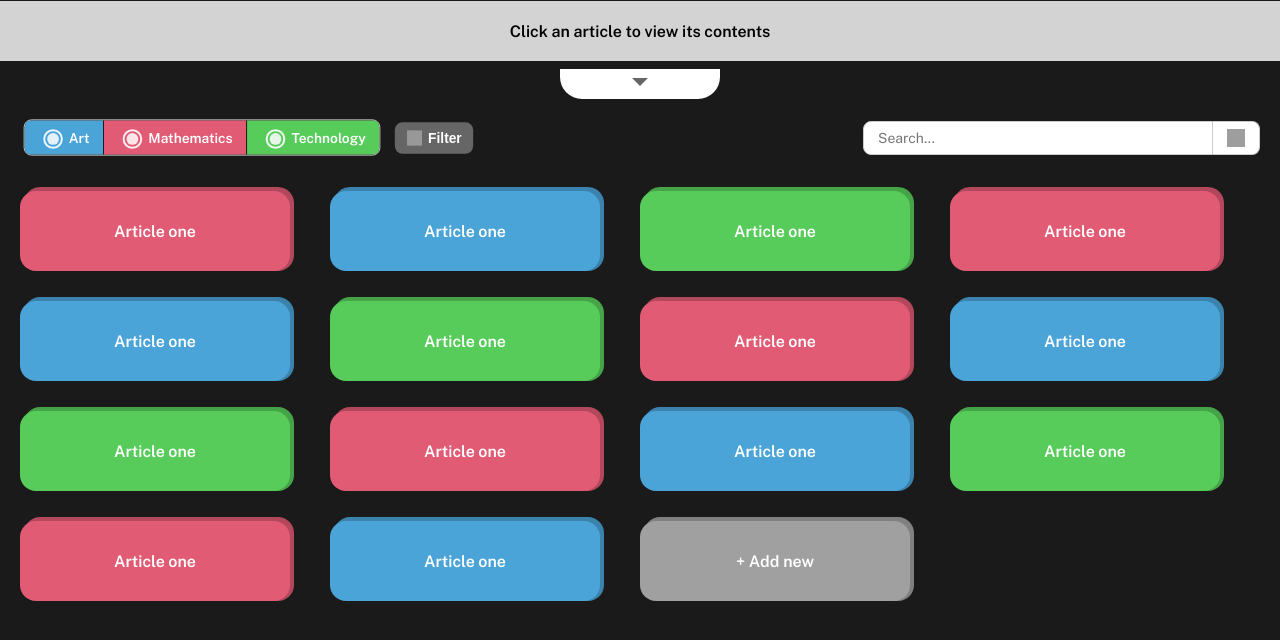
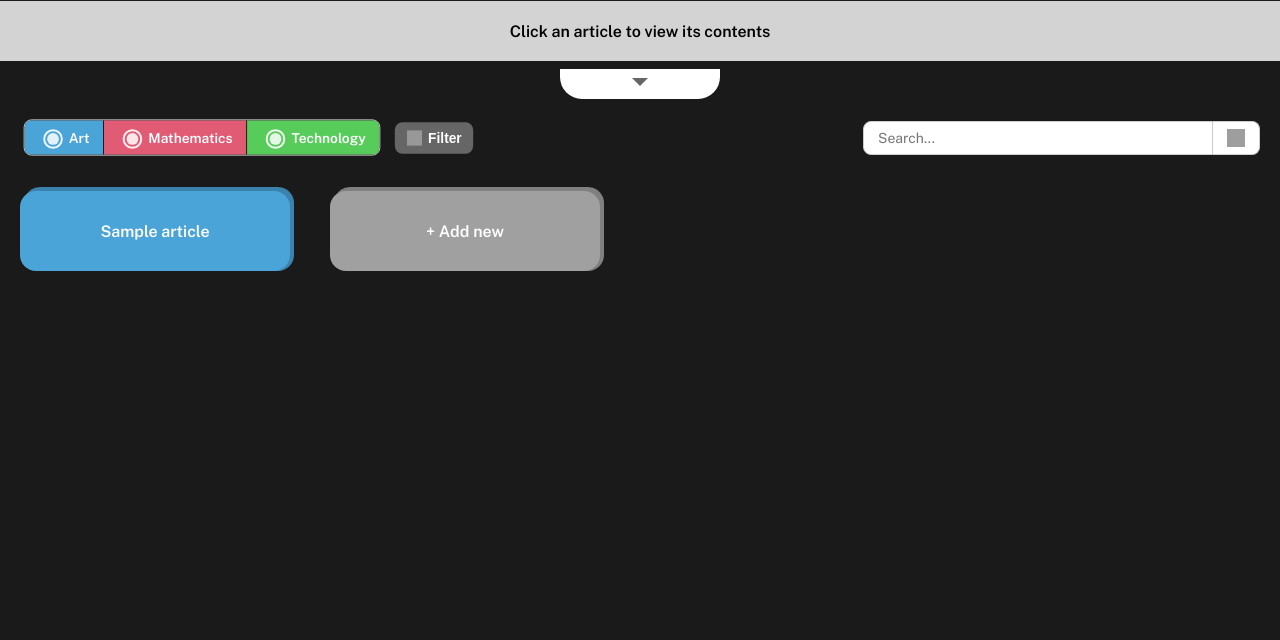
Before and after one commit to twelvewizards/knowlbase, a Django app: page / in a window 1280 px wide. Shown: the part 66-706 px from the top of the page. Run offline with Django 5.2, Linux system fonts and the light colour scheme; tables that the repository leaves empty hold one stand-in row (values such as "Sample post"); grey boxes are pictures that could not be loaded.

Commit message:
article names synced
no longer "article one" but the actual articles' title

```diff
--- a/knowl/models.py
+++ b/knowl/models.py
@@ -10,7 +10,6 @@ class Category(models.Model):
     def __str__(self):
         return self.name
 
-
 class Type(models.Model):
     name = models.CharField(max_length=50)
     category = models.ForeignKey(Category, on_delete=models.CASCADE)
@@ -21,7 +20,6 @@ class Type(models.Model):
 
     def __str__(self):
         return self.name
-
 
 class Article(models.Model):
     title = models.CharField(max_length=255)
--- a/knowl/static/css/article-buttons.css
+++ b/knowl/static/css/article-buttons.css
@@ -58,21 +58,21 @@
 }
 
 .article-button.art {
-    background-color: #4aa4d8;
+    background-color: #4aa4d8; /* Updated to blue */
     transition: all 0.2s;
 }
 
 .article-button.art::after {
-    background-color: #3b83ad;
+    background-color: #3b83ad; /* Darker blue shade for shadow */
     transition: all 0.2s;
 }
 
 .article-button.art:hover {
-    background-color: #3b83ad;
+    background-color: #3b83ad; /* Darker blue on hover */
 }
 
 .article-button.art:hover::after {
-    background-color: #2d6587;
+    background-color: #2d6587; /* Even darker blue for shadow on hover */
 }
 
 .article-button.technology {
--- a/knowl/static/js/article-container.js
+++ b/knowl/static/js/article-container.js
@@ -1,139 +1,93 @@
 document.addEventListener('DOMContentLoaded', function() {
+    // Select all article buttons except the "add-new" button
     const articleButtons = document.querySelectorAll('.article-button:not(.add-new)');
     const defaultContent = document.querySelector('.article-content-default');
     const dropdownArrow = document.querySelector('.dropdown-arrow');
     const dropdownRectangle = document.querySelector('.dropdown-rectangle');
 
-    articleButtons.forEach(button => {
-        button.addEventListener('click', function() {
-            // Hide default content
-            defaultContent.style.display = 'none';
+    let activeContent; // Variable to store the active content element
 
-            // Rotate arrow
-            dropdownArrow.classList.add('rotated');
+    // Function to create the article content dynamically
+    function createActiveContent(article) {
+        const container = document.createElement('div');
+        container.className = 'article-content-active expanded';
 
-            // Create and show active content
-            const activeContent = createActiveContent();
-
-            // Remove any existing active content
-            const existingActive = document.querySelector('.article-content-active');
-            if (existingActive) {
-                existingActive.remove();
-            }
-
-            // Insert new active content after default content
-            defaultContent.insertAdjacentElement('afterend', activeContent);
-
-            // Trigger animation after a small delay to ensure DOM update
-            setTimeout(() => {
-                activeContent.classList.add('expanded');
-            }, 10);
-        });
-    });
-
-    // Add click handler for dropdown rectangle
-    dropdownRectangle.addEventListener('click', function() {
-        const activeContent = document.querySelector('.article-content-active');
-        if (activeContent) {
-            if (!activeContent.classList.contains('expanded')) {
-                // Opening
-                activeContent.classList.add('expanded');
-                defaultContent.style.display = 'none';
-                dropdownArrow.classList.add('rotated');
-            } else {
-                // Closing
-                activeContent.classList.remove('expanded');
-                dropdownArrow.classList.remove('rotated');
-
-                // Remove the content after animation completes
-                setTimeout(() => {
-                    activeContent.remove();
-                    defaultContent.style.display = 'flex';
-                }, 300);
-            }
-        }
-    });
-});
-
-function createActiveContent() {
-    const container = document.createElement('div');
-    container.className = 'article-content-active';
-
-    // Add edit/delete buttons
+        // Populate the content with actual data from the clicked article
         container.innerHTML = `
-        <div class="article-actions">
-            <button class="action-button edit">
-                <img src="https://img.icons8.com/material-outlined/24/000000/edit.png" alt="Edit">
-            </button>
-            <button class="action-button delete">
-                <img src="https://img.icons8.com/material-outlined/24/000000/trash.png" alt="Delete">
-            </button>
-        </div>
             <div class="article-header">
                 <div class="header-section">
                     <div class="header-item">
                         <span class="header-label">Name</span>
-                    <span class="header-value">Sample Name</span>
+                        <span class="header-value">${article.title}</span>
                     </div>
                     <div class="header-item">
                         <span class="header-label">Born</span>
-                    <span class="header-value">1990</span>
+                        <span class="header-value">${article.born || '-'}</span>
                     </div>
                     <div class="header-item">
                         <span class="header-label">Died</span>
-                    <span class="header-value">-</span>
+                        <span class="header-value">${article.died || '-'}</span>
                     </div>
                 </div>
                 <div class="header-section">
                     <div class="header-item">
                         <span class="header-label">Nationality/Developer</span>
-                    <span class="header-value">Sample Nationality</span>
+                        <span class="header-value">${article.nationality || article.developer || '-'}</span>
                     </div>
                     <div class="header-item">
                         <span class="header-label">Known For</span>
-                    <span class="header-value">Sample Achievement</span>
+                        <span class="header-value">${article.known_for || '-'}</span>
                     </div>
                     <div class="header-item">
                         <span class="header-label">Notable Work</span>
-                    <span class="header-value">Sample Work</span>
+                        <span class="header-value">${article.notable_work || '-'}</span>
                     </div>
                 </div>
                 <div class="header-section">
                     <div class="header-item">
                         <span class="header-label">Location</span>
-                    <span class="header-value">Sample Location</span>
+                        <span class="header-value">${article.location || '-'}</span>
                     </div>
                 </div>
             </div>
             <div class="article-content">
-            <p>Lorem ipsum dolor sit amet consectetur. Ac lobortis vitae est blandit montes pellentesque non viverra quis. Pellentesque in at sed nulla mi. Varius consectetur nisl eget non netus vestibulum sollicitudin felis. Condimentum turpis dolor tempor enim feugiat vel mauris nibh posuere. Pulvinar tincidunt placerat elit tincidunt.</p>
-            <p>Magna interdum ipsum amet enim semper vitae imperdiet lobortis. Facilisi tempor a interdum donec duis diam neque amet magna. Eget tellus metus elementum platea malesuada aliquet nunc. Ultrices neque nec quam faucibus risus sed diam aliquet.</p>
-            <p>Rhoncus a auctor sollicitudin interdum a. Malesuada lectus quisque adipiscing augue nibh sagittis vitae orci. Tristique facilisis tincidunt odio ut urna etiam pellentesque.</p>
-        </div>
-        <div class="article-footer">
-            <div class="footer-group">
-                <div class="footer-item">
-                    <span class="header-label">Dimensions</span>
-                    <span class="footer-separator">|</span>
-                    <span class="header-value">Medium</span>
-                </div>
-            </div>
-            <div class="footer-group">
-                <div class="footer-item">
-                    <span class="header-label">Designed by</span>
-                    <span class="footer-separator">|</span>
-                    <span class="header-value">Year</span>
-                </div>
-            </div>
-            <div class="footer-group">
-                <div class="footer-item">
-                    <span class="header-label">Type</span>
-                    <span class="footer-separator">|</span>
-                    <span class="header-value">Category</span>
-                </div>
-            </div>
+                <p>${article.about}</p>
             </div>
         `;
 
         return container;
     }
+
+    // Add click event listeners to each article button
+    articleButtons.forEach((button, index) => {
+        button.addEventListener('click', function() {
+            // Fetch articles data from the JSON script tag
+            const articlesData = JSON.parse(document.getElementById('articlesData').textContent);
+            const article = articlesData[index];
+
+            // Hide default content and rotate the arrow
+            defaultContent.style.display = 'none';
+            dropdownArrow.classList.add('rotated');
+
+            // Remove existing active content if present
+            if (activeContent) {
+                activeContent.remove();
+            }
+
+            // Create and insert the new active content
+            activeContent = createActiveContent(article);
+            defaultContent.insertAdjacentElement('afterend', activeContent);
+        });
+    });
+
+    // Handle dropdown rectangle click to collapse the content
+    dropdownRectangle.addEventListener('click', function() {
+        if (activeContent) {
+            // Collapse the active content and remove it
+            activeContent.remove();
+            activeContent = null;
+            dropdownArrow.classList.remove('rotated');
+            defaultContent.style.display = 'flex';
+        }
+    });
+});
--- a/knowl/templates/knowl/base.html
+++ b/knowl/templates/knowl/base.html
@@ -82,21 +82,15 @@
         </div>
     </div>
 
+    <!-- Article buttons section -->
     <div class="article-buttons-container">
-        <button class="article-button mathematics">Article one</button>
-        <button class="article-button art">Article one</button>
-        <button class="article-button technology">Article one</button>
-        <button class="article-button mathematics">Article one</button>
-        <button class="article-button art">Article one</button>
-        <button class="article-button technology">Article one</button>
-        <button class="article-button mathematics">Article one</button>
-        <button class="article-button art">Article one</button>
-        <button class="article-button technology">Article one</button>
-        <button class="article-button mathematics">Article one</button>
-        <button class="article-button art">Article one</button>
-        <button class="article-button technology">Article one</button>
-        <button class="article-button mathematics">Article one</button>
-        <button class="article-button art">Article one</button>
+        {% for article in articles %}
+            <!-- Check category ID and assign the appropriate class -->
+            <button class="article-button
+                {% if article.category_id == 1 %}art{% elif article.category_id == 2 %}mathematics{% elif article.category_id == 3 %}technology{% else %}default{% endif %}">
+                {{ article.title }}
+            </button>
+        {% endfor %}
         <button class="article-button add-new">+ Add new</button>
     </div>
 
@@ -104,6 +98,11 @@
         {% block content %}{% endblock %}
     </div>
 
+    <!-- Pass article data to JavaScript -->
+    <script id="articlesData" type="application/json">
+        {{ articles|json_script:"articlesData" }}
+    </script>
+
     <!-- Add this before closing body tag -->
     <script src="{% static 'js/article-container.js' %}"></script>
 </body>
--- a/knowl/views.py
+++ b/knowl/views.py
@@ -1,4 +1,15 @@
 from django.shortcuts import render
+from .models import Article
 
 def index(request):
-    return render(request, 'knowl/base.html')
+    # Fetch all articles and their related categories
+    articles = list(Article.objects.values(
+        'title', 'born', 'died', 'nationality', 'developer',
+        'known_for', 'notable_work', 'location', 'about',
+        'dimensions', 'designed_by', 'type__name', 'category__name', 'category_id'
+    ))
+
+    # Debugging log: Check if articles data is fetched correctly
+    print("Articles fetched:", articles)
+
+    return render(request, 'knowl/base.html', {'articles': articles})
```
Lines whose indentation alone changed are shown as unchanged.
